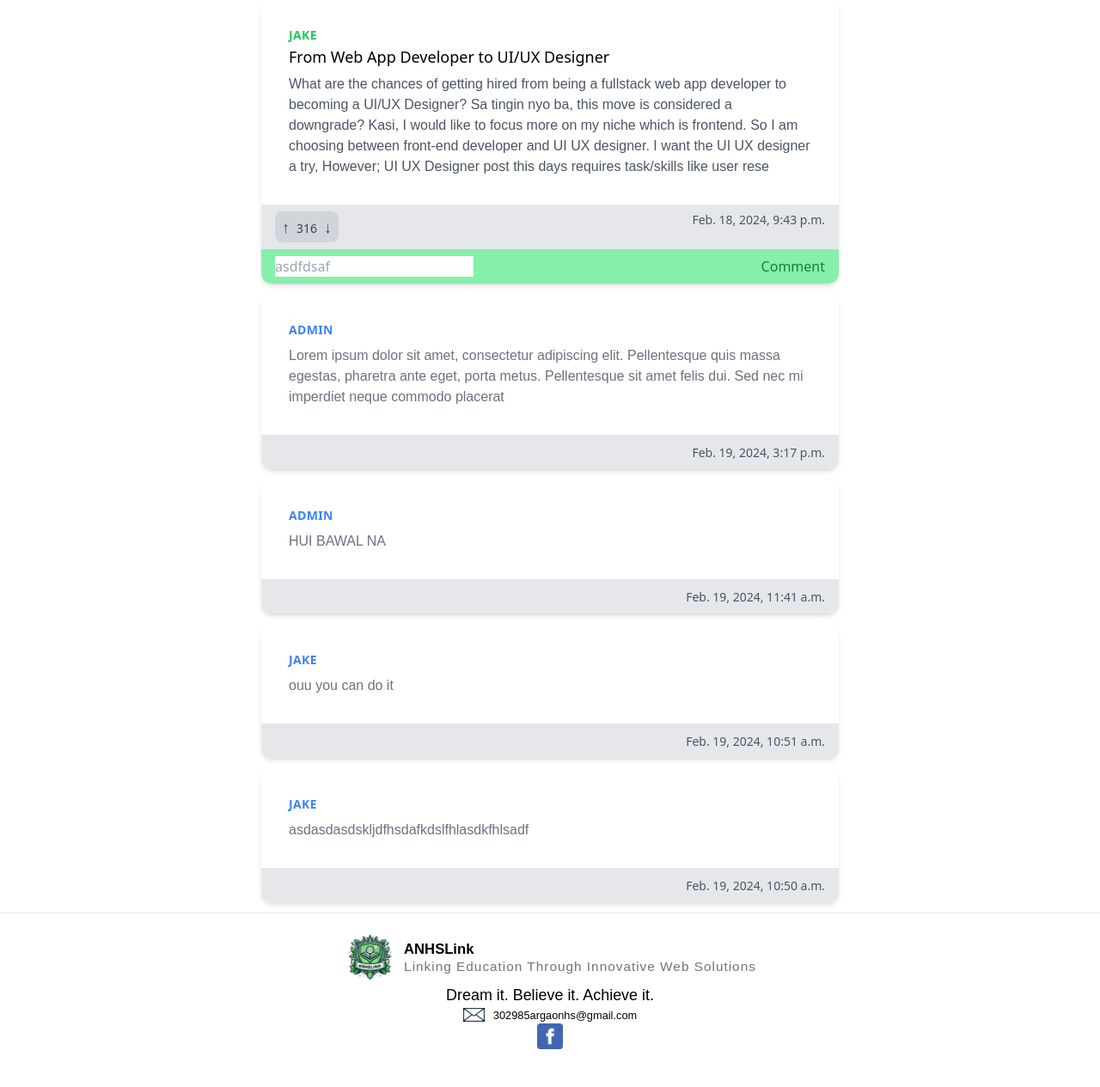
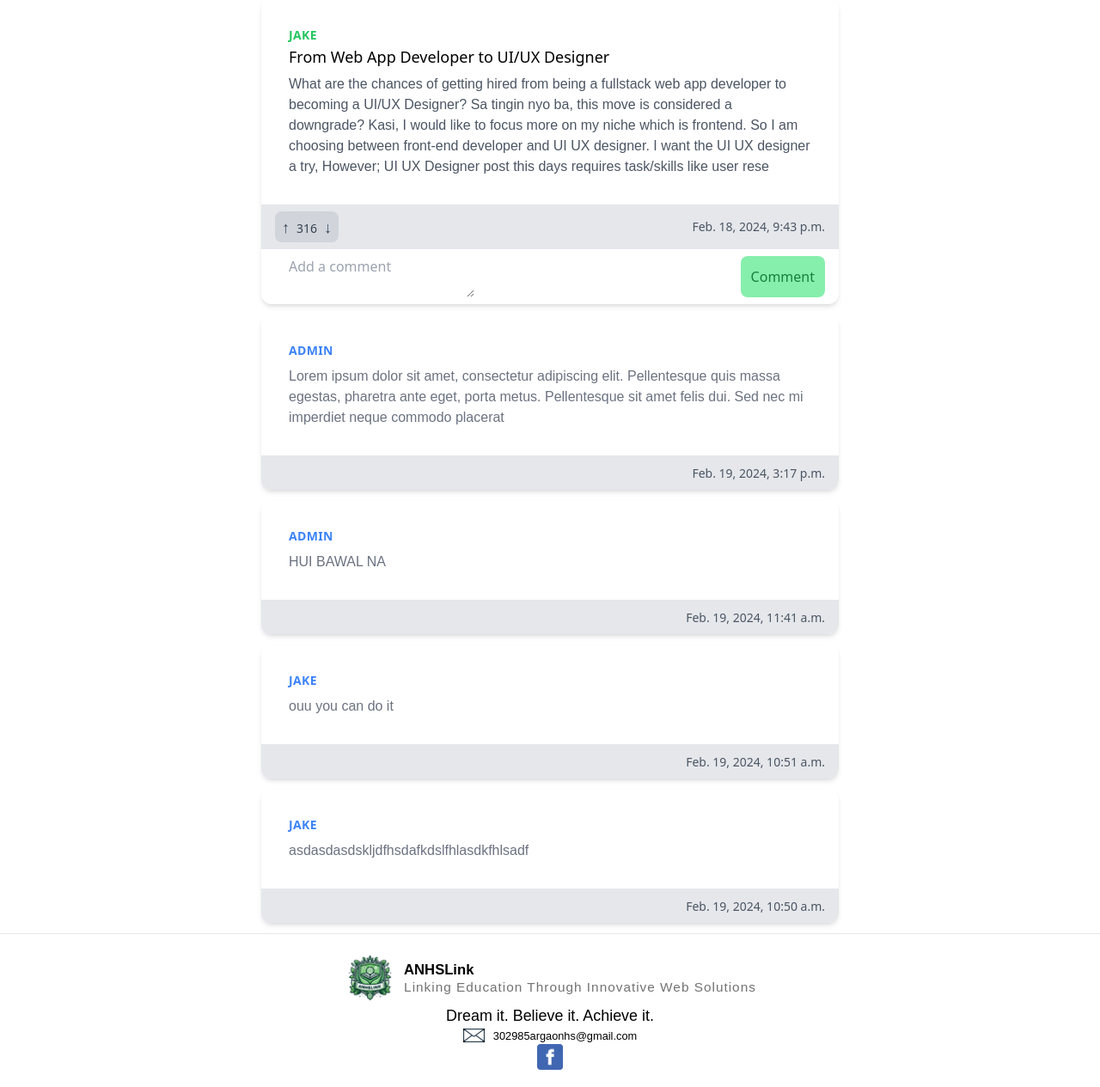
Before and after one commit to Cozyx213/ANHSLINK2, a Django app: page /forum/1/ in a window 1280 px wide. Shown: the part 91-1356 px from the top of the page at 86% size. Before the commit the page ends 1312 px from the top, so only its background shows below. Run offline with Django 4.2, Linux system fonts and the light colour scheme; a user stored in the database is signed in; data comes from the database, SQL or seed files in the repository; both versions use the stored data as it was after the commit.

Commit message:
added to create forum

```diff
--- a/authentication/static/css/main.css
+++ b/authentication/static/css/main.css
@@ -619,6 +619,23 @@
   height: 1.75rem;
 }
 
+.size-fit {
+  width: -moz-fit-content;
+  width: fit-content;
+  height: -moz-fit-content;
+  height: fit-content;
+}
+
+.size-9 {
+  width: 2.25rem;
+  height: 2.25rem;
+}
+
+.size-6 {
+  width: 1.5rem;
+  height: 1.5rem;
+}
+
 .h-24 {
   height: 6rem;
 }
@@ -759,6 +776,10 @@
   border-radius: 0.75rem;
 }
 
+.rounded-md {
+  border-radius: 0.375rem;
+}
+
 .rounded-e-lg {
   border-start-end-radius: 0.5rem;
   border-end-end-radius: 0.5rem;
@@ -865,11 +886,6 @@
   background-color: rgb(224 242 254 / var(--tw-bg-opacity));
 }
 
-.bg-slate-500 {
-  --tw-bg-opacity: 1;
-  background-color: rgb(100 116 139 / var(--tw-bg-opacity));
-}
-
 .bg-white {
   --tw-bg-opacity: 1;
   background-color: rgb(255 255 255 / var(--tw-bg-opacity));
@@ -880,34 +896,14 @@
   background-color: rgb(254 240 138 / var(--tw-bg-opacity));
 }
 
-.bg-slate-200 {
+.bg-green-400 {
   --tw-bg-opacity: 1;
-  background-color: rgb(226 232 240 / var(--tw-bg-opacity));
+  background-color: rgb(74 222 128 / var(--tw-bg-opacity));
 }
 
-.bg-slate-300 {
+.bg-green-900 {
   --tw-bg-opacity: 1;
-  background-color: rgb(203 213 225 / var(--tw-bg-opacity));
-}
-
-.bg-gray-400 {
-  --tw-bg-opacity: 1;
-  background-color: rgb(156 163 175 / var(--tw-bg-opacity));
-}
-
-.bg-green-200 {
-  --tw-bg-opacity: 1;
-  background-color: rgb(187 247 208 / var(--tw-bg-opacity));
-}
-
-.bg-lime-300 {
-  --tw-bg-opacity: 1;
-  background-color: rgb(190 242 100 / var(--tw-bg-opacity));
-}
-
-.bg-lime-200 {
-  --tw-bg-opacity: 1;
-  background-color: rgb(217 249 157 / var(--tw-bg-opacity));
+  background-color: rgb(20 83 45 / var(--tw-bg-opacity));
 }
 
 .bg-gradient-to-r {
@@ -1006,6 +1002,16 @@
 .py-3 {
   padding-top: 0.75rem;
   padding-bottom: 0.75rem;
+}
+
+.py-0 {
+  padding-top: 0px;
+  padding-bottom: 0px;
+}
+
+.py-0\.5 {
+  padding-top: 0.125rem;
+  padding-bottom: 0.125rem;
 }
 
 .pb-4 {
--- a/main/templates/main/base.html
+++ b/main/templates/main/base.html
@@ -35,7 +35,7 @@
                 <a href="{% url 'library' %}">
                     <p>Library</p>
                 </a>
-                <a href="{% url 'create_post' %}">
+                <a href="{% url 'create_forum' %}">
                     <p>Post</p>
                 </a>
                 <a href="{% url 'forum' %}">
--- a/main/templates/main/forum.html
+++ b/main/templates/main/forum.html
@@ -11,7 +11,7 @@
 <a href="{% url 'forum_comment'  forum.id %}">
   <div class="max-w-md mx-auto bg-white rounded-xl shadow-md overflow-hidden md:max-w-2xl m-3">
     <div class="md:flex">
-      <div class="p-8 bg-green-100 ">
+      <div class="p-8 bg-gray-200 ">
         <div class="uppercase tracking-wide text-sm text-green-500 font-semibold author">{{forum.author.username}}</div>
         <div class="block mt-1 text-lg leading-tight font-medium text-black ">{{forum.title}}</div>
         <p class="mt-2 text-gray-500">{{forum.description}}</p>
@@ -20,8 +20,8 @@
 </a>
 <div class="px-4 py-2 bg-gray-200 flex justify-between">
   <span class="text-sm text-gray-500 bg bg-gray-300 rounded-lg"><button
-      class="px-2 py-1 text-lg font-extrabold bg-gray-300 rounded-full">&#8593;
-    </button>{{forum.likes}}<button class="px-2  py-1 text-lg font-extrabold bg-gray-300 rounded-full">&#8595;
+      class="px-2 py-0.5 text-lg font-extrabold bg-gray-300 rounded-full">&#8593;
+    </button>{{forum.likes}}<button class="px-2  py-0.5 text-lg font-extrabold bg-gray-300 rounded-full">&#8595;
     </button></span>
     <a href="{% url 'forum_comment'  forum.id %}" class="flex items-center"><span class="text-sm text-gray-500 bg-gray-300 rounded-lg flex items-center px-2"><img src="{% static 'pictures/comment.png' %}" class="size-7">{{forum.comment_count}}</span></a>
 
--- a/main/templates/main/forum_about.html
+++ b/main/templates/main/forum_about.html
@@ -13,7 +13,7 @@
     <div class="p-8">
       <div class="uppercase tracking-wide text-sm text-green-500 font-semibold author">{{forum.author.username}}</div>
       <a href="#" class="block mt-1 text-lg leading-tight font-medium text-black hover:underline">{{forum.title}}</a>
-      <p class="mt-2 text-gray-600">{{forum.description}}</p>
+      <p class="mt-2 text-gray-600 ">{{forum.description}}</p>
     </div>
   </div>
 
@@ -22,15 +22,15 @@
       class="px-2 py-1 text-lg font-extrabold bg-gray-300 rounded-full">&#8593;
     </button>{{forum.likes}}<button class="px-2  py-1 text-lg font-extrabold bg-gray-300 rounded-full">&#8595;
     </button></span>
-    <span class="text-sm text-gray-600">{{forum.uploaded_at}}</span>
+    <span class="text-sm text-gray-600 flex items-center">{{forum.uploaded_at}}</span>
   </div>
 
   <div>
-    <form method="POST" class="px-4 py-2 bg-green-300 flex justify-between" action="{% url 'comment'  %}">
+    <form method="POST" class="px-4 py-2 bg-green-200 flex justify-between" action="{% url 'comment'  %}">
       {% csrf_token %}
-      <input name="text" type="text" placeholder="asdfdsaf">
+      <textarea name="text" type="text" placeholder="Add a comment" class="rounded-md px-4 text-left "></textarea>
       <input name="id" value="{{forum.id}}" hidden>
-      <button type="submit" class="text-green-700">Comment</button>
+      <button type="submit" class="text-green-700 bg-green-300 px-3 rounded-lg">Comment</button>
 
     </form>
   </div>
@@ -40,16 +40,16 @@
 {% for comment in comments %}
 <div class="max-w-md mx-auto bg-white rounded-xl shadow-md overflow-hidden md:max-w-2xl m-3">
   <div class="md:flex">
-    <div class="p-8">
+    <div class="p-8 ">
       <div class="uppercase tracking-wide text-sm text-blue-500 font-semibold author">{{comment.author.username}}</div>
 
-      <p class="mt-2 text-gray-500">{{comment.text}}</p>
+      <p class="mt-2 text-gray-500 size-fit ">{{comment.text}}</p>
     </div>
   </div>
 
-  <div class="px-4 py-2 bg-gray-200 text-right">
+  <div class="px-4 py-2 bg-gray-200 text-right ">
 
-    <span class="text-sm text-gray-600">{{comment.uploaded_at}}</span>
+    <span class="text-sm text-gray-600  ">{{comment.uploaded_at}}</span>
   </div>
 
 </div>
--- a/main/urls.py
+++ b/main/urls.py
@@ -8,6 +8,7 @@
     path("map", views.map, name="map"),
     path('history', views.history, name="history"),
     path('create_post', views.create_post, name='create_post'),
+    path('create_forum', views.create_forum, name='create_forum'),
     path('logout', LogoutView.as_view(), name='logout'),
     path("library", views.library, name="library"),
     path("show_resource/<grade>/<subject>/",views.show_resource, name="show_resource" ),
--- a/main/views.py
+++ b/main/views.py
@@ -6,7 +6,7 @@
 from django.shortcuts import redirect
 from .forms import PostForm
 from .models import Post, Comment
-from .forms import ResourceForm, CommentForm
+from .forms import ResourceForm, CommentForm, ForumForm
 from .models import Resources, Forum
 import os
 from django.conf import settings
@@ -60,7 +60,7 @@
     response.status_code = 404
     return response
 
-@login_required(login_url="/anhs")
+@login_required(login_url="/login")
 def create_post(request):
     if request.method == 'POST':
         form = PostForm(request.POST)
@@ -72,6 +72,19 @@
     else:
         form = PostForm()
     return render(request,"main/create_post.html", {"form":form})
+
+@login_required(login_url="/login")
+def create_forum(request):
+    if request.method == 'POST':
+        form = ForumForm(request.POST)
+        if form.is_valid():
+            forum = form.save(commit=False)
+            forum.author = request.user
+            forum.save()
+            return redirect("/forum")
+    else:
+        form = PostForm()
+    return render(request,"main/create_forum.html", {"form":form})
 
 @login_required(login_url="/anhs")
 def comment(request):
```
Also changed, not shown: main/templates/main/create_forum.html (added, +21 -0 lines), db.sqlite3.
